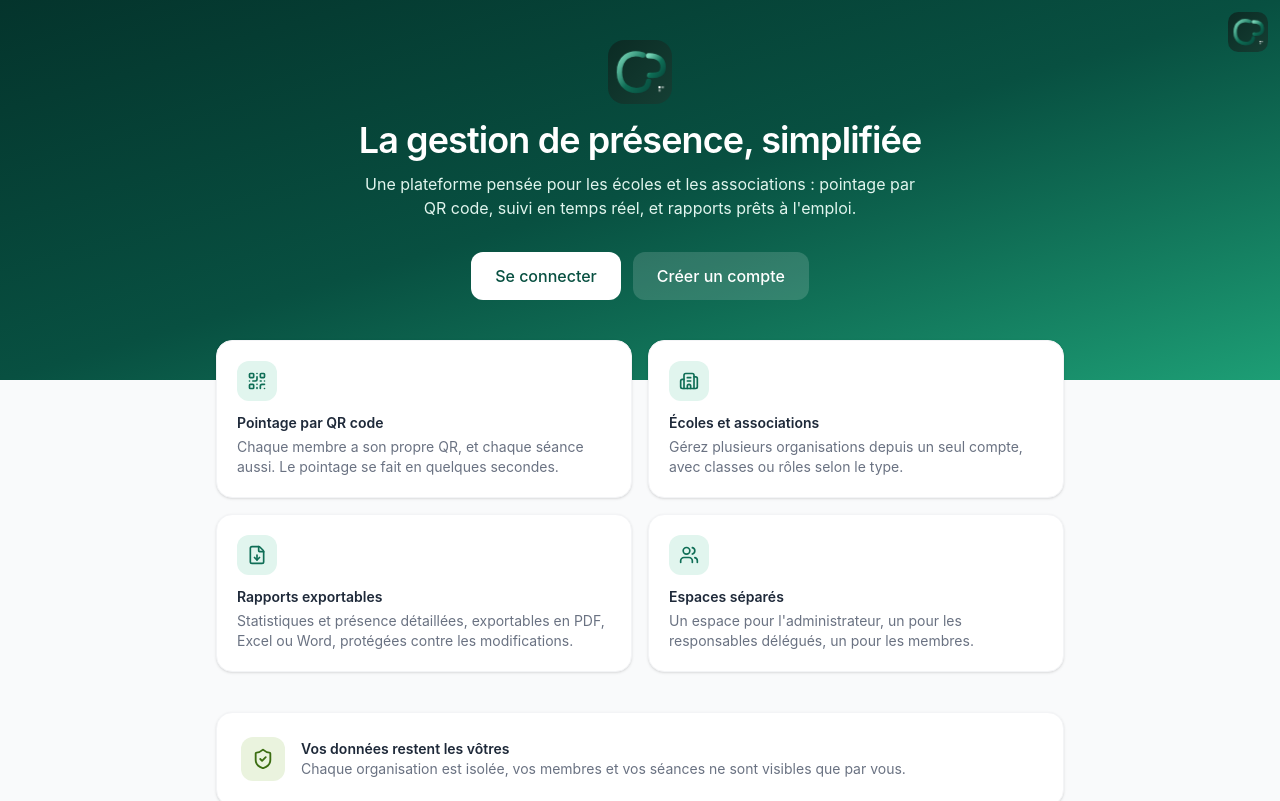
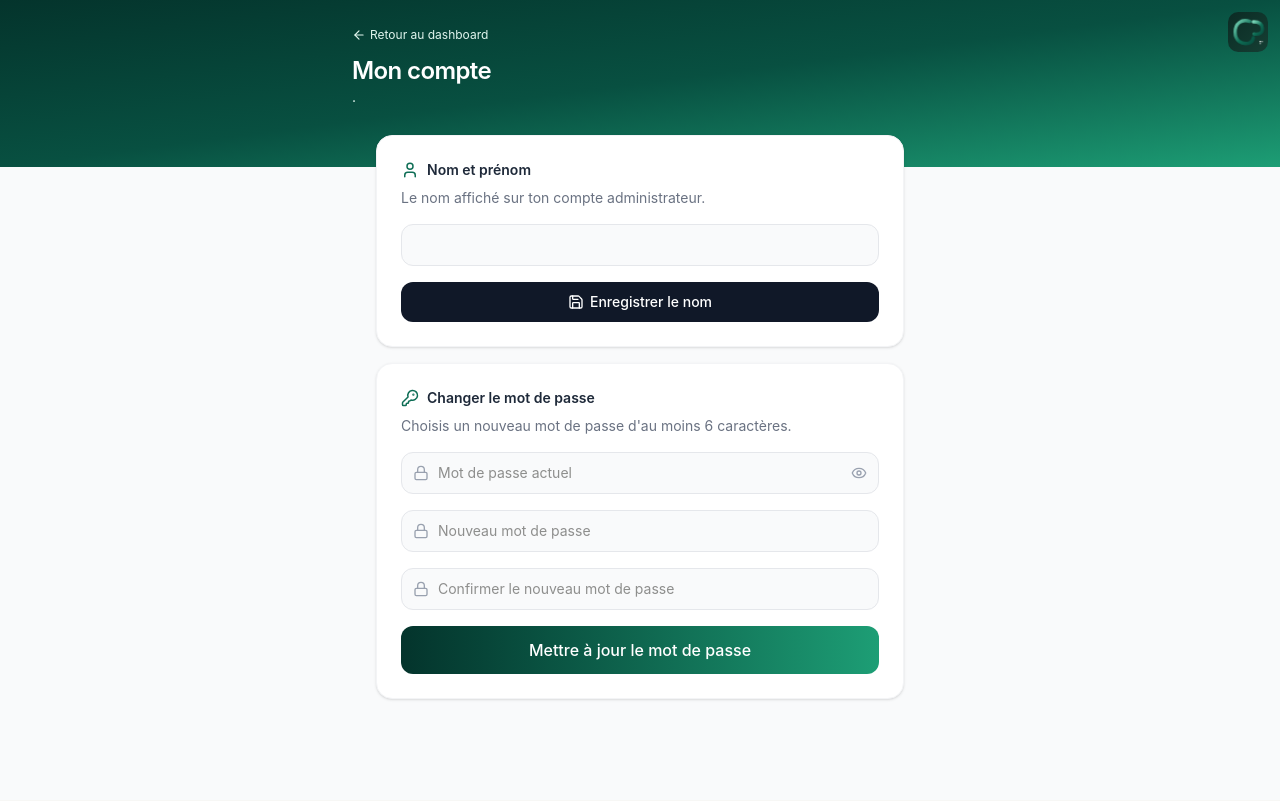
Before and after one commit to oscardev205/Gestion-Presence, a React (Vite) app in the folder frontend/: page /mon-compte in a window 1280 px wide. Before the commit this address led to /. Shown: the top 801 px of the page. Built offline with nearby package versions, Linux system fonts and the light colour scheme; no server answers.

Commit message:
Avatar cliquable et modification du nom sur Mon compte

```diff
--- a/frontend/src/App.jsx
+++ b/frontend/src/App.jsx
@@ -22,6 +22,7 @@ import Contact from './pages/Contact';
 import PolitiqueConfidentialite from './pages/PolitiqueConfidentialite';
 import ConditionsUtilisation from './pages/ConditionsUtilisation';
 import Logo from './components/Logo';
+import MonCompte from './pages/MonCompte';
 
 function App() {
   return (
@@ -53,6 +54,7 @@ function App() {
         <Route path="/responsable/membres" element={<MembresResponsable />} />
         <Route path="/responsable/pointage/:seanceId" element={<PointageResponsable />} />
         <Route path="*" element={<Navigate to="/" />} />
+        <Route path="/mon-compte" element={<MonCompte />} />
       </Routes>
     </BrowserRouter>
   );
--- a/frontend/src/pages/Dashboard.jsx
+++ b/frontend/src/pages/Dashboard.jsx
@@ -1,6 +1,6 @@
 import { useEffect, useState } from 'react';
 import { useNavigate, Link } from 'react-router-dom';
-import { Building2, Users, CalendarClock, History, BarChart3, Settings, ClipboardCheck, ChevronDown } from 'lucide-react';
+import { Building2, Users, CalendarClock, History, BarChart3, Settings, ClipboardCheck, ChevronDown, KeyRound } from 'lucide-react';
 import api from '../api';
 
 function Dashboard() {
@@ -78,6 +78,7 @@ function Dashboard() {
     { to: '/historique', label: 'Historique', icone: History },
     { to: '/statistiques', label: 'Statistiques', icone: BarChart3 },
     { to: '/reglages', label: 'Réglages', icone: Settings },
+    { to: '/mon-compte', label: 'Mon compte', icone: KeyRound },
   ];
 
   return (
@@ -91,9 +92,12 @@ function Dashboard() {
             </div>
             <h1 className="text-white text-xl sm:text-2xl font-semibold tracking-tight">Bonjour {admin?.nom}</h1>
           </div>
-          <div className="w-10 h-10 rounded-full bg-white/15 flex items-center justify-center text-white text-sm font-medium shrink-0">
+          <Link
+            to="/mon-compte"
+            className="w-10 h-10 rounded-full bg-white/15 flex items-center justify-center text-white text-sm font-medium shrink-0 hover:bg-white/25 transition"
+          >
             {initiales}
-          </div>
+          </Link>
         </div>
       </div>
 
--- /dev/null
+++ b/frontend/src/pages/MonCompte.jsx
@@ -0,0 +1,176 @@
+import { useState } from 'react';
+import { Link } from 'react-router-dom';
+import { ArrowLeft, Lock, Eye, EyeOff, KeyRound, User, Save } from 'lucide-react';
+import api from '../api';
+
+function MonCompte() {
+  const adminStocke = JSON.parse(localStorage.getItem('admin'));
+  const [admin, setAdmin] = useState(adminStocke);
+  const [nom, setNom] = useState(adminStocke?.nom || '');
+  const [messageNom, setMessageNom] = useState('');
+  const [messageNomErreur, setMessageNomErreur] = useState(false);
+
+  const [ancienMotDePasse, setAncienMotDePasse] = useState('');
+  const [nouveauMotDePasse, setNouveauMotDePasse] = useState('');
+  const [confirmationMotDePasse, setConfirmationMotDePasse] = useState('');
+  const [voirMotsDePasse, setVoirMotsDePasse] = useState(false);
+  const [message, setMessage] = useState('');
+  const [messageErreur, setMessageErreur] = useState(false);
+
+  const handleSubmitNom = async (e) => {
+    e.preventDefault();
+    setMessageNom('');
+
+    try {
+      const reponse = await api.patch('/auth/profil', { nom });
+      const adminMisAJour = { ...admin, nom: reponse.data.nom };
+      localStorage.setItem('admin', JSON.stringify(adminMisAJour));
+      setAdmin(adminMisAJour);
+      setMessageNom('Nom mis à jour');
+      setMessageNomErreur(false);
+    } catch (err) {
+      setMessageNom(err.response ? err.response.data.message : 'Erreur lors de la mise à jour');
+      setMessageNomErreur(true);
+    }
+  };
+
+  const handleSubmitMotDePasse = async (e) => {
+    e.preventDefault();
+    setMessage('');
+
+    if (nouveauMotDePasse !== confirmationMotDePasse) {
+      setMessage('La confirmation ne correspond pas au nouveau mot de passe');
+      setMessageErreur(true);
+      return;
+    }
+
+    try {
+      await api.patch('/auth/mot-de-passe', { ancienMotDePasse, nouveauMotDePasse });
+      setMessage('Mot de passe mis à jour avec succès');
+      setMessageErreur(false);
+      setAncienMotDePasse('');
+      setNouveauMotDePasse('');
+      setConfirmationMotDePasse('');
+    } catch (err) {
+      setMessage(err.response ? err.response.data.message : 'Erreur lors de la mise à jour');
+      setMessageErreur(true);
+    }
+  };
+
+  return (
+    <div className="min-h-screen bg-gray-50 pb-10">
+      <div className="bg-gradient-to-br from-primary-900 via-primary-800 to-primary-400 px-4 sm:px-6 pt-6 pb-14">
+        <div className="max-w-xl mx-auto">
+          <Link to="/dashboard" className="inline-flex items-center gap-1 text-primary-50 text-xs mb-3 hover:text-white transition">
+            <ArrowLeft size={14} /> Retour au dashboard
+          </Link>
+          <h1 className="text-white text-xl sm:text-2xl font-semibold tracking-tight">Mon compte</h1>
+          <p className="text-primary-50 text-sm mt-1">{admin?.nom} · {admin?.email}</p>
+        </div>
+      </div>
+
+      <div className="max-w-xl mx-auto px-4 sm:px-6 -mt-8 anim-apparition space-y-4">
+        <div className="bg-white rounded-2xl shadow-sm border border-gray-100 p-5 sm:p-6">
+          <div className="flex items-center gap-2 mb-2">
+            <User className="text-primary-600" size={18} />
+            <h2 className="text-sm font-semibold text-gray-800">Nom et prénom</h2>
+          </div>
+          <p className="text-sm text-gray-500 mb-4">Le nom affiché sur ton compte administrateur.</p>
+
+          <form onSubmit={handleSubmitNom} className="space-y-4">
+            <input
+              type="text"
+              value={nom}
+              onChange={(e) => setNom(e.target.value)}
+              required
+              className="w-full px-3 py-2.5 bg-gray-50 border border-gray-200 rounded-xl text-sm focus:outline-none focus:ring-2 focus:ring-primary-400 focus:border-transparent transition"
+            />
+
+            {messageNom && (
+              <p className={`text-sm rounded-lg px-3 py-2 anim-apparition ${messageNomErreur ? 'text-danger-text bg-danger-bg' : 'text-success-text bg-success-bg'}`}>
+                {messageNom}
+              </p>
+            )}
+
+            <button
+              type="submit"
+              className="flex items-center justify-center gap-1.5 w-full py-2.5 bg-gray-900 text-white text-sm font-medium rounded-xl hover:opacity-90 active:scale-[0.98] transition"
+            >
+              <Save size={16} /> Enregistrer le nom
+            </button>
+          </form>
+        </div>
+
+        <div className="bg-white rounded-2xl shadow-sm border border-gray-100 p-5 sm:p-6">
+          <div className="flex items-center gap-2 mb-2">
+            <KeyRound className="text-primary-600" size={18} />
+            <h2 className="text-sm font-semibold text-gray-800">Changer le mot de passe</h2>
+          </div>
+          <p className="text-sm text-gray-500 mb-4">Choisis un nouveau mot de passe d'au moins 6 caractères.</p>
+
+          <form onSubmit={handleSubmitMotDePasse} className="space-y-4">
+            <div className="relative">
+              <Lock className="absolute left-3 top-1/2 -translate-y-1/2 text-gray-400" size={16} />
+              <input
+                type={voirMotsDePasse ? 'text' : 'password'}
+                value={ancienMotDePasse}
+                onChange={(e) => setAncienMotDePasse(e.target.value)}
+                placeholder="Mot de passe actuel"
+                required
+                className="w-full pl-9 pr-10 py-2.5 bg-gray-50 border border-gray-200 rounded-xl text-sm focus:outline-none focus:ring-2 focus:ring-primary-400 focus:border-transparent transition"
+              />
+              <button
+                type="button"
+                onClick={() => setVoirMotsDePasse(!voirMotsDePasse)}
+                className="absolute right-3 top-1/2 -translate-y-1/2 text-gray-400 hover:text-gray-600 transition"
+              >
+                {voirMotsDePasse ? <EyeOff size={16} /> : <Eye size={16} />}
+              </button>
+            </div>
+
+            <div className="relative">
+              <Lock className="absolute left-3 top-1/2 -translate-y-1/2 text-gray-400" size={16} />
+              <input
+                type={voirMotsDePasse ? 'text' : 'password'}
+                value={nouveauMotDePasse}
+                onChange={(e) => setNouveauMotDePasse(e.target.value)}
+                placeholder="Nouveau mot de passe"
+                required
+                minLength={6}
+                className="w-full pl-9 pr-3 py-2.5 bg-gray-50 border border-gray-200 rounded-xl text-sm focus:outline-none focus:ring-2 focus:ring-primary-400 focus:border-transparent transition"
+              />
+            </div>
+
+            <div className="relative">
+              <Lock className="absolute left-3 top-1/2 -translate-y-1/2 text-gray-400" size={16} />
+              <input
+                type={voirMotsDePasse ? 'text' : 'password'}
+                value={confirmationMotDePasse}
+                onChange={(e) => setConfirmationMotDePasse(e.target.value)}
+                placeholder="Confirmer le nouveau mot de passe"
+                required
+                minLength={6}
+                className="w-full pl-9 pr-3 py-2.5 bg-gray-50 border border-gray-200 rounded-xl text-sm focus:outline-none focus:ring-2 focus:ring-primary-400 focus:border-transparent transition"
+              />
+            </div>
+
+            {message && (
+              <p className={`text-sm rounded-lg px-3 py-2 anim-apparition ${messageErreur ? 'text-danger-text bg-danger-bg' : 'text-success-text bg-success-bg'}`}>
+                {message}
+              </p>
+            )}
+
+            <button
+              type="submit"
+              className="w-full py-3 bg-gradient-to-r from-primary-900 to-primary-400 text-white font-medium rounded-xl hover:opacity-90 active:scale-[0.98] transition"
+            >
+              Mettre à jour le mot de passe
+            </button>
+          </form>
+        </div>
+      </div>
+    </div>
+  );
+}
+
+export default MonCompte;
```
Also changed, not shown: 1 other file (tests, documents, lock files or other folders).
